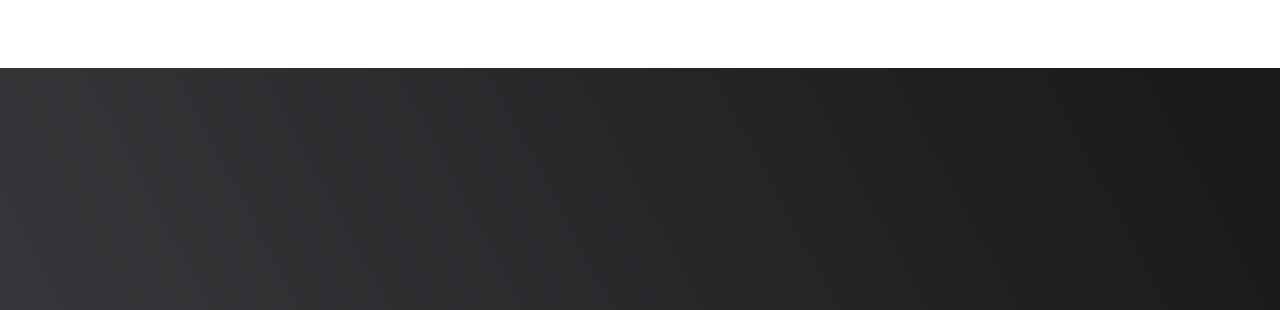
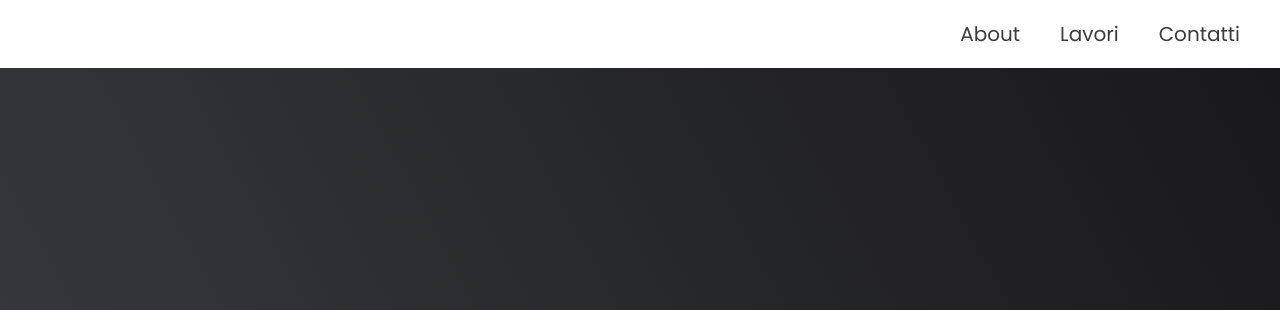
Before and after one commit to Stelk1999/Portfolio-personale, a plain HTML site: page index.html in a window 1280 px wide. Shown: the top 310 px of the page. Drawn offline with Linux system fonts and the light colour scheme.

Commit message:
Update styles.css

```diff
--- a/styles.css
+++ b/styles.css
@@ -44,7 +44,7 @@ ul {
     font-size: 2rem;
     display: block;
     text-decoration: none;
-    color: var(--colore-scritte-menu);
+    color: #3a3d40;
     transition: background-color 0.3s;
 }
 
@@ -87,7 +87,7 @@ h1 {
     color: coral;
 }
  .griglia-progetti img {
-    max-width: 100%;
+  max-width: 100%;
   width: 100%;
   height: 410px;
   object-fit:cover;
@@ -125,7 +125,7 @@ a p {
     background-color:#3a3d40;
 }
 .code {
-    color:#3a3d40;
+    color: #3a3d40;
     transition: color 0.3s;
 }
 .griglia-progetti a:hover .code{
```
